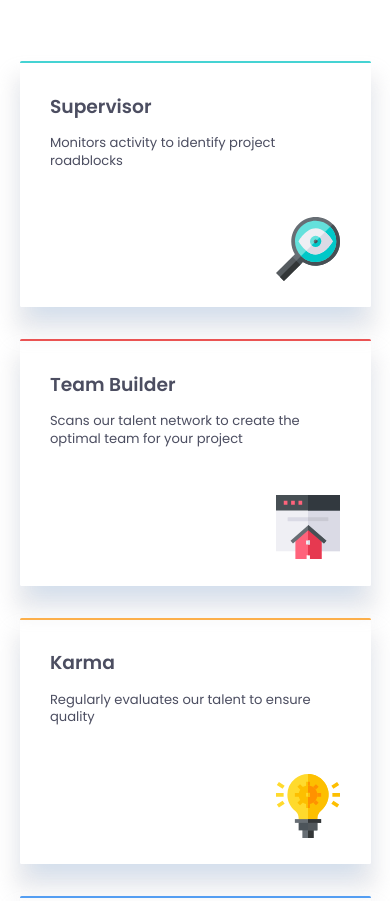
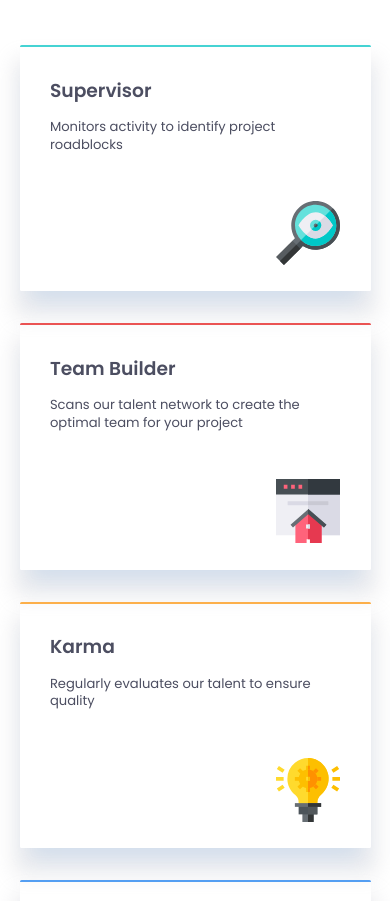
Before and after one commit to IzykGit/four-card-feature, a plain HTML site: page index.html in a window 390 px wide. Shown: the part 430-1331 px from the top of the page. Drawn offline with Linux system fonts and the light colour scheme.

Commit message:
Editing this on my phone :(

```diff
--- a/style.css
+++ b/style.css
@@ -145,11 +145,12 @@ main {
 @media screen and (max-width: 1150px) {
     main {
         height: fit-content;
-        padding: 7rem 0rem
+        padding: 6rem 0rem;
     }
     .card-section {
         flex-direction: column;
         align-items: center;
+        margin-bottom: 2rem;
     }
 }
 
```
